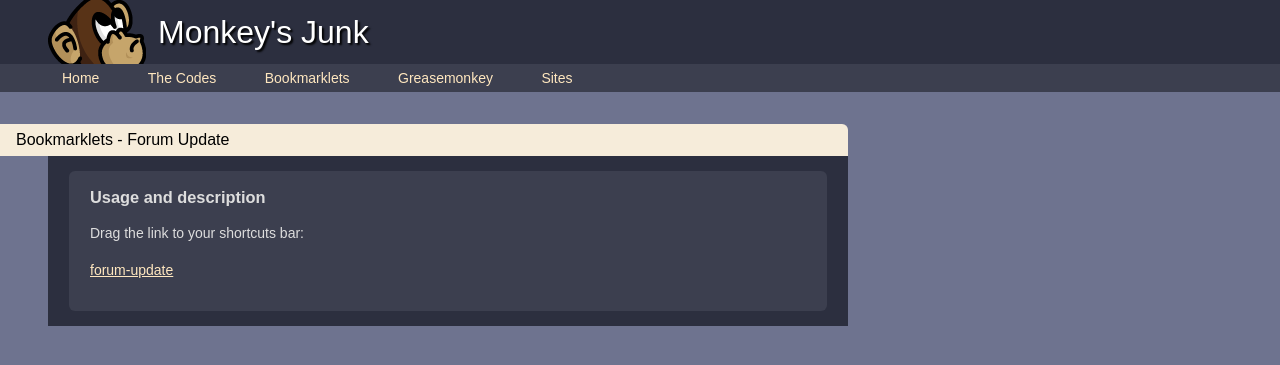
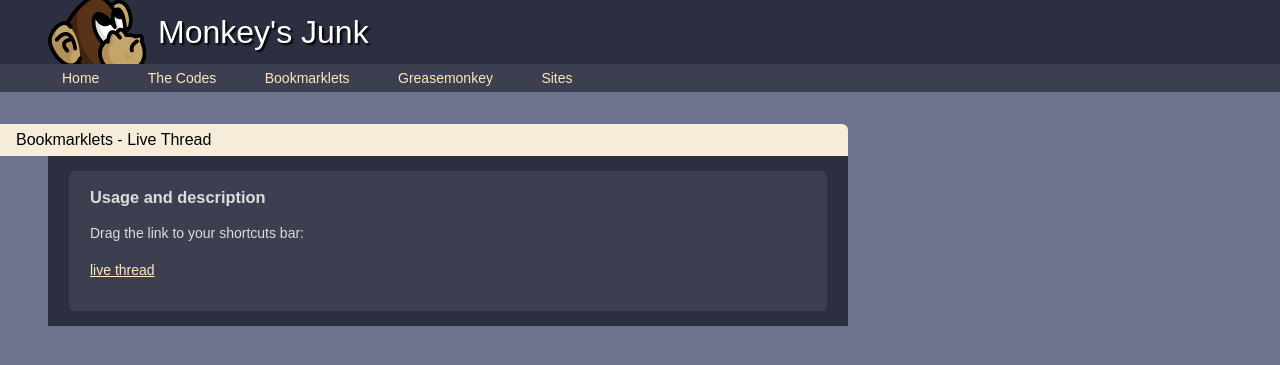
Before and after one commit to cwmonkey/cwmonkey.github.io, a Jekyll site: the page built from bookmarklets/forum-update/index.html, in a window 1280 px wide. Shown: the top 365 px of the page. Built offline with Jekyll 4.4.1, drawn with Linux system fonts in a browser that asks for light colours; nearby versions of some CDN libraries; some web fonts are replaced.

Commit message:
Update name for clarity

```diff
--- a/bookmarklets/forum-update/index.html
+++ b/bookmarklets/forum-update/index.html
@@ -1,6 +1,6 @@
 ---
 layout: default
-title: Bookmarklets - Forum Update
+title: Bookmarklets - Live Thread
 ---
 
 <section class="usage cms">
@@ -11,6 +11,6 @@ title: Bookmarklets - Forum Update
 	</p>
 
 	<p>
-		<a href="javascript:(function(){url='//{{ site.domain }}/bookmarklets/forum-update/bookmarklet.js';document.body.appendChild(document.createElement('script')).src=url+'?ref='+encodeURIComponent(document.location.href)+'&'+new Date().getTime();})();">forum-update</a>
+		<a href="javascript:(function(){url='//{{ site.domain }}/bookmarklets/forum-update/bookmarklet.js';document.body.appendChild(document.createElement('script')).src=url+'?ref='+encodeURIComponent(document.location.href)+'&'+new Date().getTime();})();">live thread</a>
 	</p>
 </section>
```
